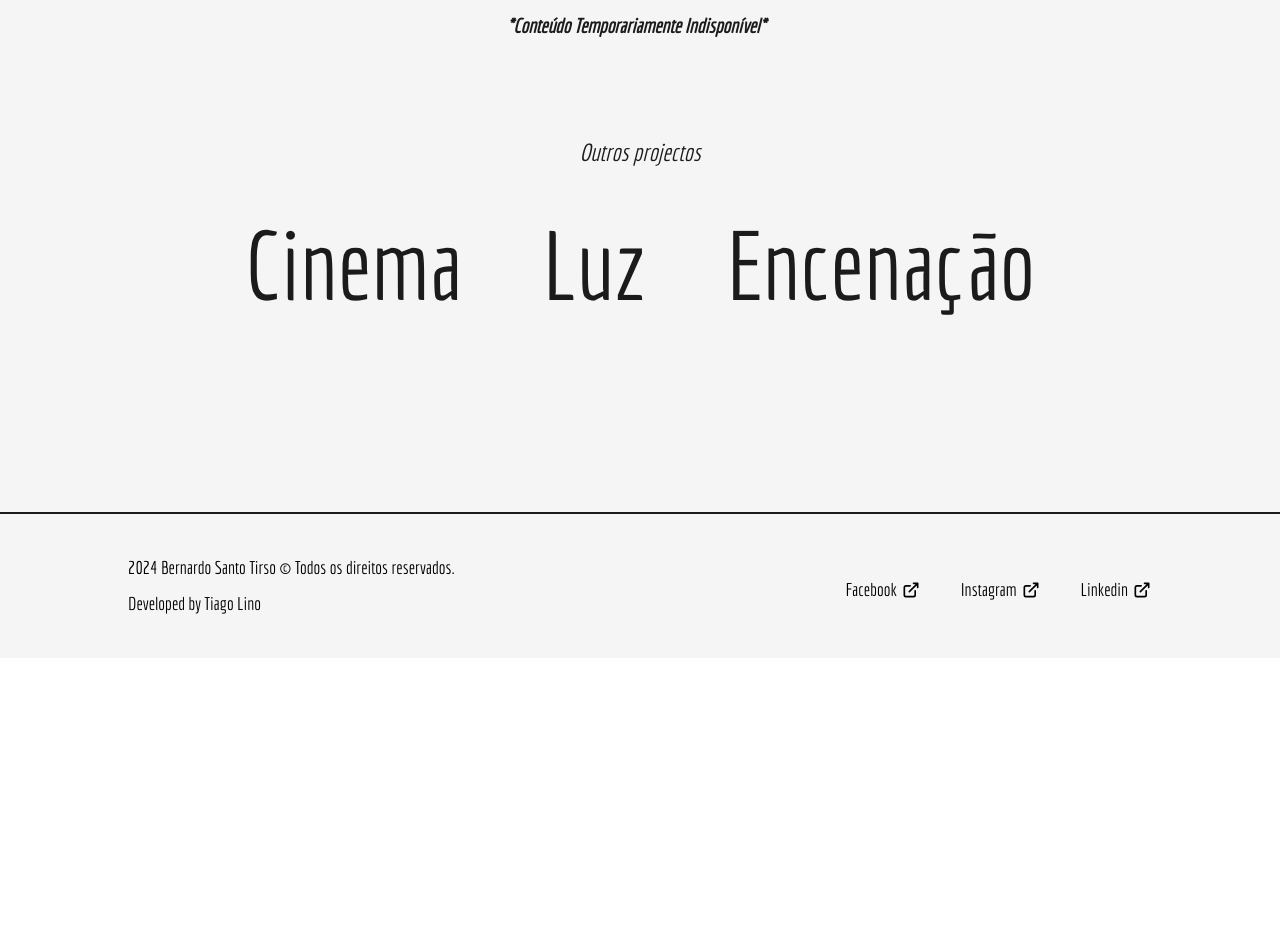
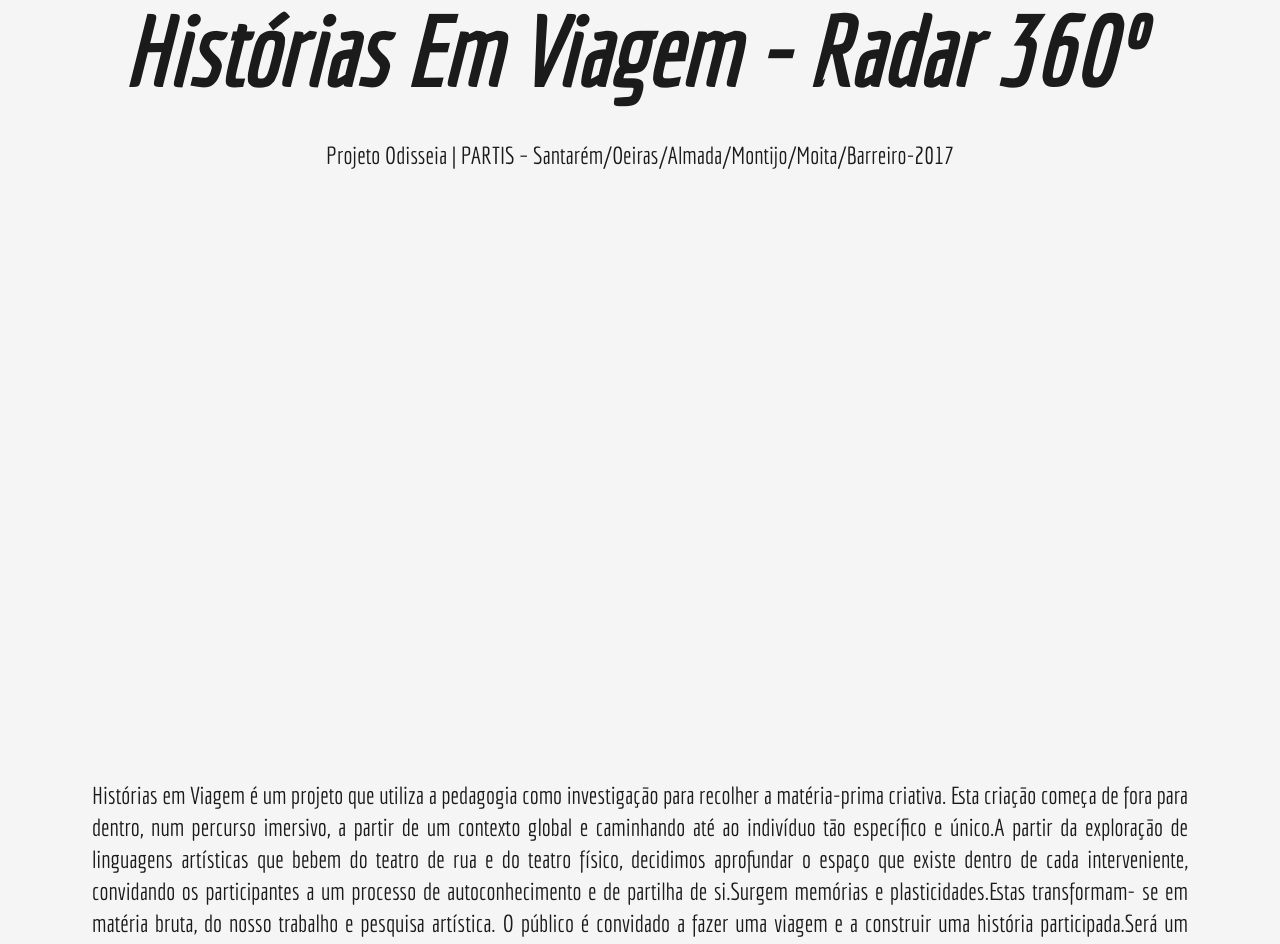
Before and after one commit to dopelyner/bernardo-santo-tirso, a Next.js app: page /theater in a window 1280 px wide. Shown: the part 480-1424 px from the top of the page. Before the commit the page ends 1138 px from the top, so only its background shows below. Built offline with nearby package versions, Linux system fonts and the light colour scheme.

Commit message:
theather layout sketch

```diff
--- a/src/constants/index.js
+++ b/src/constants/index.js
@@ -224,6 +224,14 @@ export const lightsMedia = {
     ]
 }
 
+export const theaterMedia = [
+    {
+        title: "Histórias em Viagem - Radar 360º",
+        subTitle: "Projeto Odisseia | PARTIS – Santarém/Oeiras/Almada/Montijo/Moita/Barreiro-2017",
+        description: "Histórias em Viagem é um projeto que utiliza a pedagogia como investigação para recolher a matéria-prima criativa. Esta criação começa de fora para dentro, num percurso imersivo, a partir de um contexto global e caminhando até ao indivíduo tão específico e único.A partir da exploração de linguagens artísticas que bebem do teatro de rua e do teatro físico, decidimos aprofundar o espaço que existe dentro de cada interveniente, convidando os participantes a um processo de autoconhecimento e de partilha de si.Surgem memórias e plasticidades.Estas transformam- se em matéria bruta, do nosso trabalho e pesquisa artística. O público é convidado a fazer uma viagem e a construir uma história participada.Será um itinerário, onde o que é importante, não é o ponto de partida ou o ponto de chegada…mas sim o percurso… “O caminho faz - se caminhando” António Machado(poeta castelhano).A arte é o espaço de excelência para isto acontecer.E a rua, por si só, é um espaço de liberdade e habitação democrática… é de todos… Este projeto também fala da nossa viagem, como artistas de rua.",
+        videoURL: "https://vimeo.com/317700256",
+    },
+]
 export const cinemaMedia = [
     {
         title: "Ride",
--- a/src/pages/theater.js
+++ b/src/pages/theater.js
@@ -2,21 +2,23 @@ import AnimatedText from '@/components/AnimatedText';
 import Layout from '@/components/Layout';
 import { CustomLink } from '@/components/Navbar';
 import SeparatorBar from '@/components/SeparatorBar';
+import { theaterMedia } from '@/constants';
 import dynamic from 'next/dynamic';
 import Head from 'next/head';
 
 const ReactPlayer = dynamic(() => import("react-player"), { ssr: false });
-const ProjectItem = ({ title, subTitle, videoURL }) => {
+const ProjectItem = ({ title, subTitle, videoURL, description }) => {
     return (
-        <div className='flex flex-col mb-24'>
+        <div className='mb-24 flex flex-col'>
             <AnimatedText
                 text={title}
-                className='mt-0 italic text-5xl xs:text-4xl text-center'
+                className='mt-0 italic text-5xl xs:text-4xl text-center mb-8'
             />
             <h3
                 className='mt-0 text-2xl xs:text-xl text-center mb-2'>
                 {subTitle}
             </h3>
+            <div className='flex flex-col items-center'>
                 <div
                     id="video2"
                     className='w-[1080px] h-[600px] flex flex-col items-center justify-center xl:w-[720px] xl:h-[500px]
@@ -28,7 +30,7 @@ const ProjectItem = ({ title, subTitle, videoURL }) => {
                             width="100%"
                             height="100%"
                             controls={true}
-                        className="w-full sm:w-4/5 lg:w-3/5 xl:w-2/5"
+                            className="w-full sm:w-4/5 lg:w-3/5 xl:w-2/5 mb-16"
                         />
                     ) : (
                         <h3
@@ -36,7 +38,11 @@ const ProjectItem = ({ title, subTitle, videoURL }) => {
                             Video indisponível
                         </h3>
                     )}
-
+                </div>
+                <h3
+                    className='max-w-7xl mt-0 text-2xl xs:text-xl text-center mb-2 text-justify'>
+                    {description}
+                </h3>
             </div>
         </div>
     )
@@ -60,17 +66,31 @@ const Theater = () => {
                                 text="Teatro"
                                 className='w-full mb-6 xs:text-5xl text-center'
                             />
+                        </div>
+                        <SeparatorBar size="big" />
 
+                        <div className='flex flex-col'>
+
+                            {theaterMedia.map((proj, index) => (
+                                <ProjectItem
+                                    key={index}
+                                    title={proj.title}
+                                    subTitle={proj.subTitle}
+                                    description={proj.description}
+                                    videoURL={proj.videoURL}
+                                />
+                            ))
+                            }
                         </div>
 
-                        <SeparatorBar size="big" />
+                        <SeparatorBar size="big" className="my-20" />
 
-                        <div className='flex flex-col mb-16'>
+                        {/* <div className='flex flex-col mb-16'>
                             <AnimatedText
                                 text="*conteúdo temporariamente indisponível* "
                                 className='w-full mb-6 italic text-xl text-center'
                             />
-                        </div>
+                        </div> */}
 
                         <div className='flex flex-col items-center justify-center'>
                             <h3 className='text-2xl italic mb-12'> Outros projectos</h3>
```
Also changed, not shown: public/images/theather/historias-em-viagem.jpg (added). Lines whose indentation alone changed are shown as unchanged.
